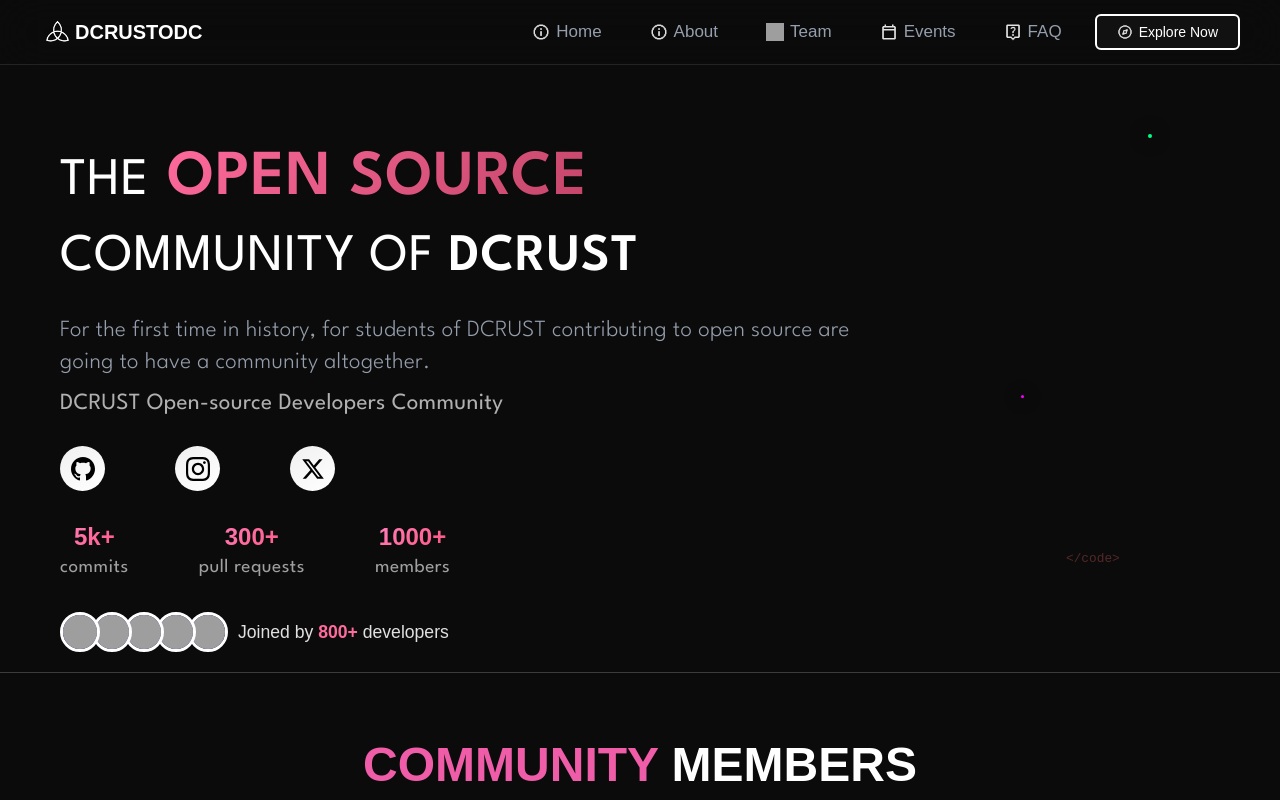
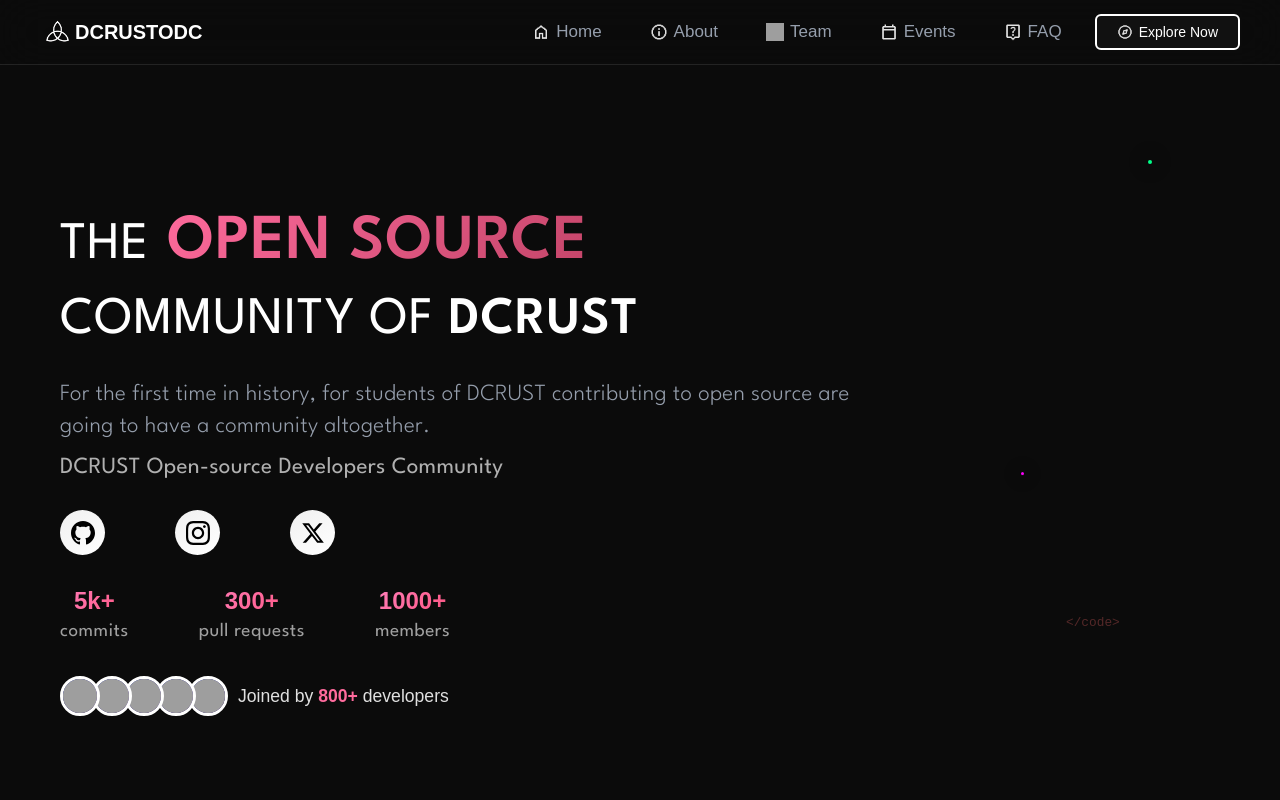
Before and after one commit to komalverma22/dcrust-odc-website, a React (Vite) app: page / in a window 1280 px wide. Shown: the top 800 px of the page. Built offline with nearby package versions, Linux system fonts and the light colour scheme; grey boxes are pictures that could not be loaded; a web font is replaced by a local one.

Commit message:
third commit

```diff
--- a/src/App.css
+++ b/src/App.css
@@ -0,0 +1,21 @@
+/* Color Variables */
+:root {
+  /* Primary Colors */
+  --primary-gradient-start: #ff6b9d;
+  --primary-gradient-end: #c44569;
+  --primary-accent: #ff6b9d;
+
+  /* Text Colors */
+  --text-white: #ffffff;
+  --text-light-gray: #e0e0e0;
+  --text-gray: #a0a0a0;
+
+  /* Avatar Colors */
+  --avatar-gradient-start: #667eea;
+  --avatar-gradient-end: #764ba2;
+  --avatar-border: #ffffff;
+
+  /* Interactive States */
+  --hover-brightness: 1.2;
+  --hover-scale: 1.05;
+}
--- a/src/components/Navbar.tsx
+++ b/src/components/Navbar.tsx
@@ -7,6 +7,7 @@ import FAQ from  "../assets/images/FAQ-logo.png";
 import event from   "../assets/images/event-logo.png"
 import explore from   "../assets/images/explore-logo.png"
 import about from   "../assets/images/about-logo.png"
+import home from "../assets/images/home-logo.png"
 
 const Navbar = () => {
   const [menuOpen, setMenuOpen] = useState(false);
@@ -57,22 +58,22 @@ const Navbar = () => {
 
           <div className={`nav-links ${menuOpen ? 'active' : ''}`}>
             <Link to="/home" className='navpage' onClick={() => setMenuOpen(false)}>
-              <img src={about || "/placeholder.svg"} alt="" />
+              <img src={home} alt="" />
               Home
             </Link>
-            <Link to="/courses" className='navpage' onClick={() => setMenuOpen(false)}>
+            <Link to="/about" className='navpage' onClick={() => setMenuOpen(false)}>
               <img src={about || "/placeholder.svg"} alt="" />
               About
             </Link>
-            <Link to="/my-forks" className='navpage' onClick={() => setMenuOpen(false)}>
+            <Link to="/team" className='navpage' onClick={() => setMenuOpen(false)}>
               <img src={team || "/placeholder.svg"} alt="teams-logo" />
               Team
             </Link>
-            <Link to="/challenges" className='navpage' onClick={() => setMenuOpen(false)}>
+            <Link to="/events" className='navpage' onClick={() => setMenuOpen(false)}>
               <img src={event || "/placeholder.svg"} alt="" />
               Events
             </Link>
-            <Link to="/community" className='navpage' onClick={() => setMenuOpen(false)}>
+            <Link to="/FAQ" className='navpage' onClick={() => setMenuOpen(false)}>
               <img src={FAQ || "/placeholder.svg"} alt="" />
               FAQ
             </Link>
--- a/src/pages/Hero.tsx
+++ b/src/pages/Hero.tsx
@@ -2,6 +2,7 @@ import React from 'react';
 import '../styles/Hero.css';
 import Logo from '../components/logo';
 import StatsSection from '../components/StatsSection';
+import "../App.css"
 
 const Hero = () => {
   return (
--- a/src/styles/Hero.css
+++ b/src/styles/Hero.css
@@ -2,7 +2,7 @@
 .hero-container {
   position: relative;
   /* min-height: 100vh; */
-
+height: 100vh;
   width: 100%;
   display: flex;
   align-items: center;
@@ -28,7 +28,8 @@
   line-height: 1.2;
 
   /* Modern tech gradient */
-   background: linear-gradient(135deg, #ff6b9d, #c44569);
+   /* background: linear-gradient(135deg, #ff6b9d, #c44569); */
+     background: linear-gradient(135deg, var(--primary-gradient-start), var(--primary-gradient-end));
   -webkit-background-clip: text;
   -webkit-text-fill-color: transparent;
   background-clip: text;
--- a/src/styles/MemberCard.css
+++ b/src/styles/MemberCard.css
@@ -9,7 +9,7 @@
 }
 
 .member-card.hovered {
-  border: 1px solid #ef5da8;
+  border: 1px solid var(--primary-gradient-start);
   transform: scale(1.05);
 }
 
--- a/src/styles/StatsSection.css
+++ b/src/styles/StatsSection.css
@@ -26,7 +26,7 @@
   font-size: 1.5rem;
   font-weight: 800;
   color: #ffffff;
-  background: linear-gradient(135deg, #ff6b9d, #c44569);
+  background: linear-gradient(135deg, var(--primary-gradient-start), var(--primary-gradient-end));
   -webkit-background-clip: text;
   -webkit-text-fill-color: transparent;
   background-clip: text;
@@ -37,7 +37,8 @@
 
 .stat-label {
   font-size: 1.2rem;
-  color: #a0a0a0;
+    color: var(--text-gray);
+
   /* font-weight: 500; */
   text-transform: lowercase;
   letter-spacing: 0.5px;
@@ -106,7 +107,7 @@
 }
 
 .highlight {
-  color: #ff6b9d;
+   color: var(--primary-gradient-start);
   font-weight: 700;
 }
 
--- a/src/styles/TeamSection.css
+++ b/src/styles/TeamSection.css
@@ -26,7 +26,7 @@
 }
 
 .team-heading .highlight {
-  color: #ef5da8;
+ color: var(--primary-gradient-start);
 }
 
 .team-heading .normal {
@@ -67,7 +67,7 @@
 }
 
 .year-button.active {
-  background-color: #ef5da8;
+    background: linear-gradient(135deg, var(--primary-gradient-start), var(--primary-gradient-end));
   color: white;
 }
 
```
Also changed, not shown: src/assets/images/home-logo.png (added), src/index.css (line endings or trailing spaces).
